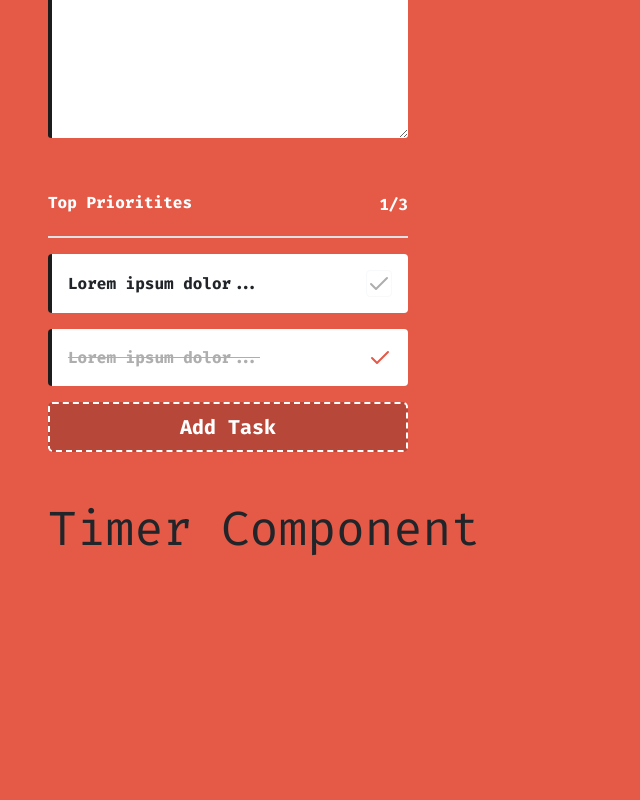
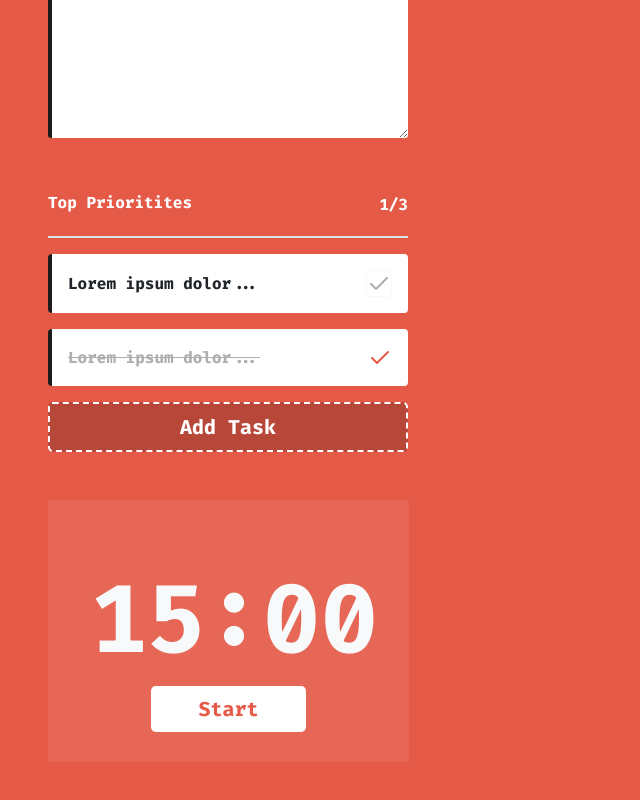
Before and after one commit to filipemelo2002/time-boxing, a React (Create React App) app: page / in a window 1280 px wide. Shown: the part 889-1689 px from the top of the page, without its empty margins (0-640 px from the left). Before the commit the page ends 1494 px from the top, so only its background shows below. Built offline with nearby package versions, Linux system fonts and the light colour scheme.

Commit message:
TB-8 Add Timer component HTML & Styling

```diff
--- a/src/components/Timer.js
+++ b/src/components/Timer.js
@@ -1,5 +1,10 @@
 const Timer = () => {
-  return <h1>Timer Component</h1>;
+  return (
+    <div className="timer-component rounded-2 d-flex flex-column">
+      <h1 className="fw-bold text-light">15:00</h1>
+      <button className="btn btn-lg btn-primary mx-auto">Start</button>
+    </div>
+  );
 };
 
 export default Timer;
--- a/src/styles/_custom.scss
+++ b/src/styles/_custom.scss
@@ -96,3 +96,4 @@ body {
 }
 
 @import './components/add_task_component';
+@import './components/timer_component';
--- /dev/null
+++ b/src/styles/components/_timer_component.scss
@@ -0,0 +1,14 @@
+.timer-component {
+  background: #ffffff15;
+  padding: 3.9375rem 2.625rem 1.875rem 2.625rem;
+  max-width: 22.5625rem;
+  width: 100%;
+  h1 {
+    font-size: 6rem;
+  }
+
+  button {
+    max-width: 9.6875rem;
+    width: 100%;
+  }
+}
```
